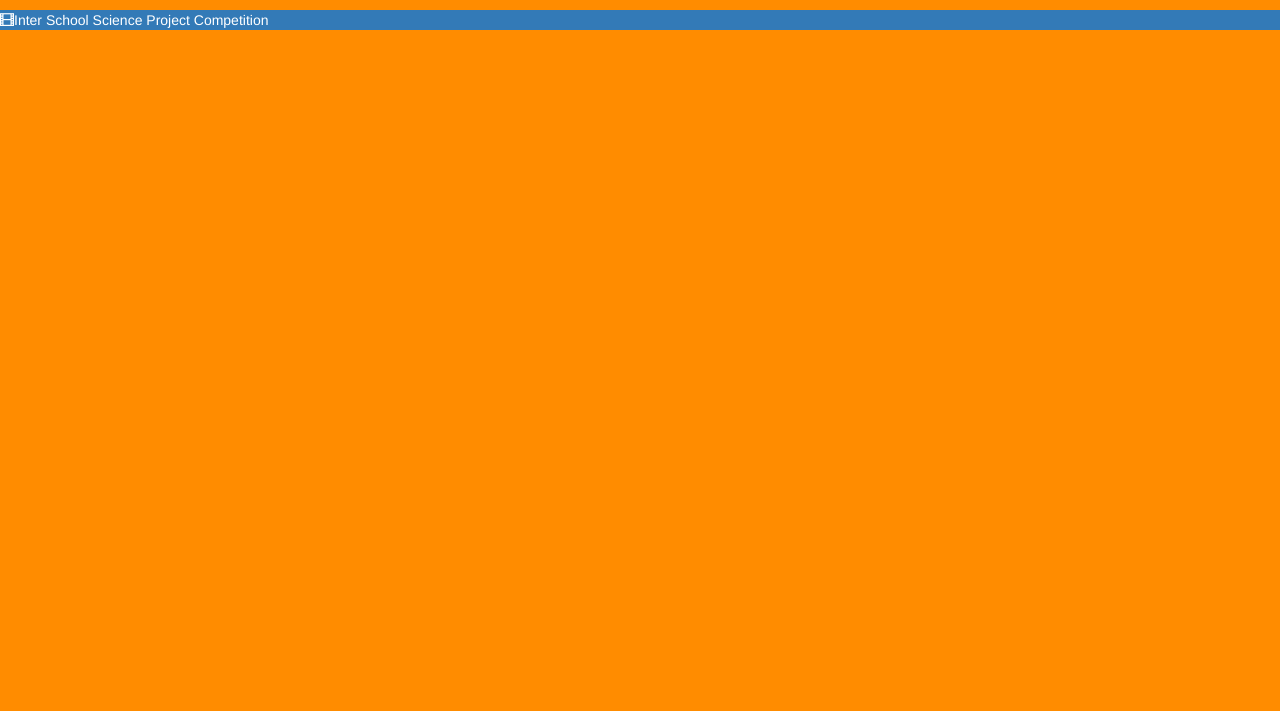
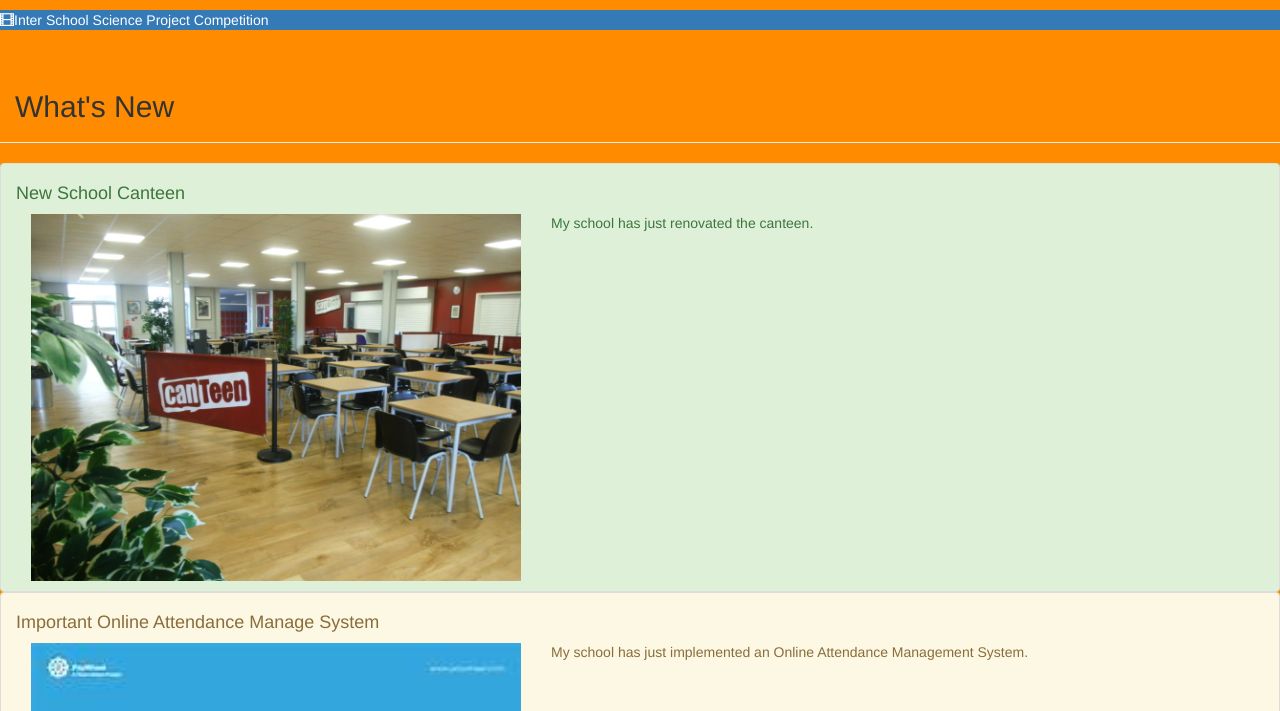
Before and after one commit to pallavmukerjee1405/myProject68, a plain HTML site: page index.html in a window 1280 px wide. Shown: the part 2214-2925 px from the top of the page. Before the commit the page ends 2244 px from the top, so only its background shows below. Drawn offline with nearby package versions, Linux system fonts and the light colour scheme; some icons are missing.

Commit message:
Add files via upload

```diff
--- a/index.html
+++ b/index.html
@@ -157,7 +157,25 @@
             <p>Write about this achievement</p>
         </div>
     </div>
+<div class="page-header col-lg-12 col-md-12 col-sm-12 col-xs-12" id="whatsnew">
+            <h2 class="text-capitalize">What's New</h2>
+        </div>
+        <ul class="list-group">
+            <li class="list-group-item list-group-item-success  col-lg-12 col-md-12 col-sm-12 col-xs-12 environment_li">
+                <h4>New School Canteen</h4>
+                <img src="schoolcanteen.jpeg" class="img-responsive col-lg-5 col-md-5 col-sm-5 col-xs-12">
+                <p class="list-group-item-text col-lg-7 col-md-7 col-sm-7 col-xs-12">My school has just renovated the canteen.</p>
+            </li>
+        </ul>
 
+
+        <ul class="list-group">
+            <li class="list-group-item list-group-item-warning  col-lg-12 col-md-12 col-sm-12 col-xs-12 environment_li">
+                <h4>Important Online Attendance Manage System</h4>
+                <img src="attendencemanagementsystem.jpeg" class="img-responsive col-lg-5 col-md-5 col-sm-5 col-xs-12">
+                <p class="list-group-item-text col-lg-7 col-md-7 col-sm-7 col-xs-12">My school has just implemented an Online Attendance Management System.</p>
+            </li>
+        </ul>
 
 
 
```
Also changed, not shown: attendencemanagementsystem.jpeg (added), schoolcanteen.jpeg (added).
